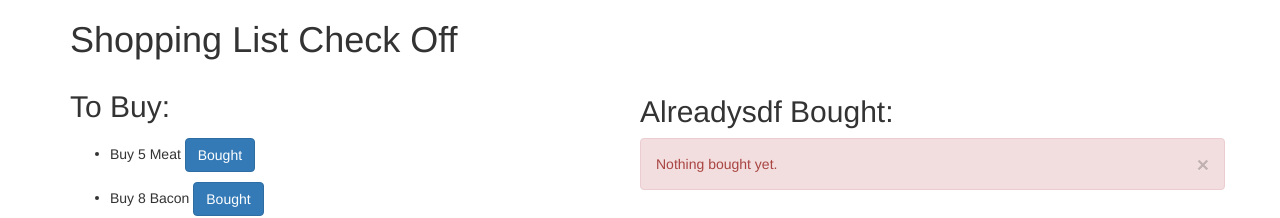
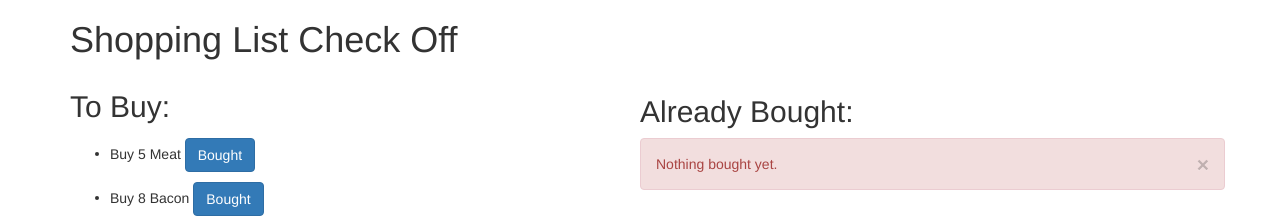
Before and after one commit to bijay11/Coursera-Assignment-SPA, a plain HTML site: page SPA-Assignment-Module-2/index.html in a window 1280 px wide. Shown: the top 218 px of the page. Drawn offline with nearby package versions, Linux system fonts and the light colour scheme.

Commit message:
Update index.html

```diff
--- a/SPA-Assignment-Module-2/index.html
+++ b/SPA-Assignment-Module-2/index.html
@@ -35,7 +35,7 @@
 
     <!-- Already Bought List -->
     <div class="col-md-6 list-custom" ng-controller="AlreadyBoughtController as boughtItems">
-     <h2>Alreadysdf Bought:</h2>
+     <h2>Already Bought:</h2>
      <ul>
        <li ng-repeat="item in boughtItems.items" class="list-custom">Bought {{item.quantity}} {{item.name}}</li>
      </ul>
```
